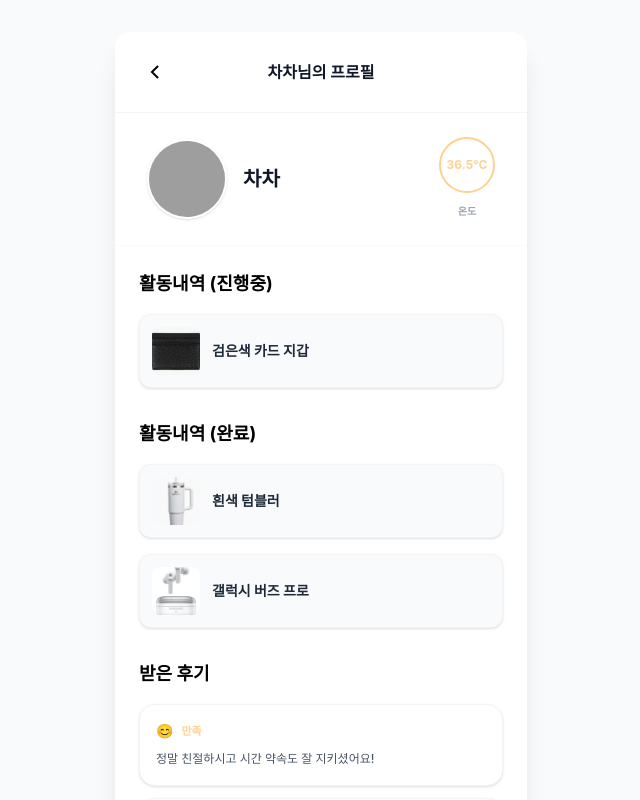
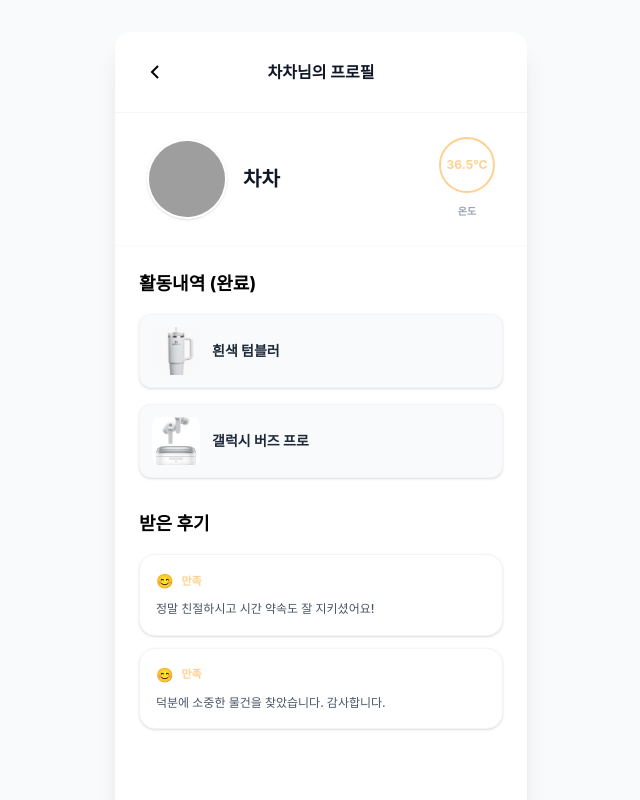
Before and after one commit to dbdlf/MatchCatch, a React (Vite) app: page /profile in a window 1280 px wide. Shown: the top 800 px of the page, without its empty margins (319-959 px from the left). Built offline with nearby package versions, Linux system fonts and the light colour scheme; grey boxes are pictures that could not be loaded.

Commit message:
Update ProfilePage.jsx

```diff
--- a/src/pages/ProfilePage.jsx
+++ b/src/pages/ProfilePage.jsx
@@ -57,17 +57,17 @@ function ProfilePage() {
       localStorage.setItem('mockItems', JSON.stringify(mockItems));
     }
 
-    // 💡 현재 보고 있는 프로필의 주인공 ID 설정 ("내 프로필"이면 "차차", 남의 프로필이면 넘겨받은 ID)
+    // 현재 보고 있는 프로필의 주인공 ID 설정
     const profileOwnerId = isOwnProfile ? "차차" : receivedUserId;
 
-    // 💡 수정 1: 진행 중인 활동에서 '현재 프로필 주인'이 쓴 글만 필터링하도록 조건 추가 (item.author?.id 확인)
+    // 진행 중인 활동 필터링 (글쓴이 일치 여부 확인)
     const ongoing = mockItems.filter(item =>
       item.author?.id === profileOwnerId &&
       (item.status === 'REGISTERED' || item.status === 'MATCHING') &&
       (item.mode === 'found' || String(item.id).startsWith('dummy_'))
     );
 
-    // 💡 수정 2: 완료된 활동 역시 '현재 프로필 주인'이 쓴 글만 보이도록 조건 추가
+    // 완료된 활동 필터링
     const completed = mockItems.filter(item =>
       item.author?.id === profileOwnerId &&
       item.status === 'DELIVERED'
@@ -172,6 +172,8 @@ function ProfilePage() {
       <div className="flex-1 overflow-y-auto px-6 py-6 space-y-8 pb-24 bg-white">
 
         {/* 1. 활동 내역 (진행 중) */}
+        {/* 💡 핵심 수정: 다시 {isOwnProfile && (...)} 안전장치를 씌워서 내 프로필일 때만 렌더링되게 만들었습니다! */}
+        {isOwnProfile && (
           <section className="space-y-4">
             <h3 className="font-bold text-lg">활동내역 (진행중)</h3>
             {userData.ongoingActivities.length > 0 ? (
@@ -189,6 +191,7 @@ function ProfilePage() {
               <p className="text-xs text-gray-400 py-2">진행 중인 내역이 없습니다.</p>
             )}
           </section>
+        )}
 
         {/* 2. 활동 내역 (완료) */}
         <section className="space-y-4">
```
Lines whose indentation alone changed are shown as unchanged.
